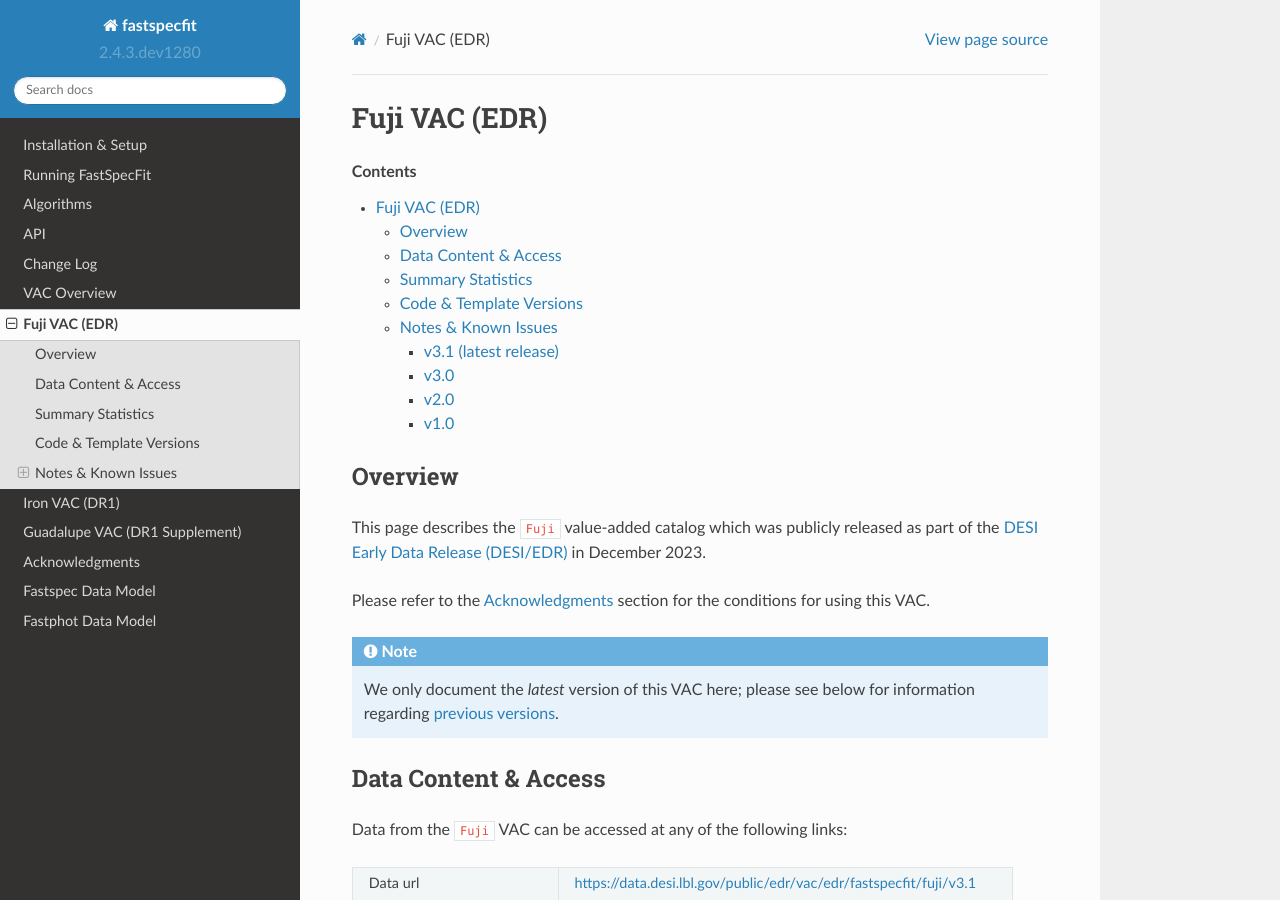
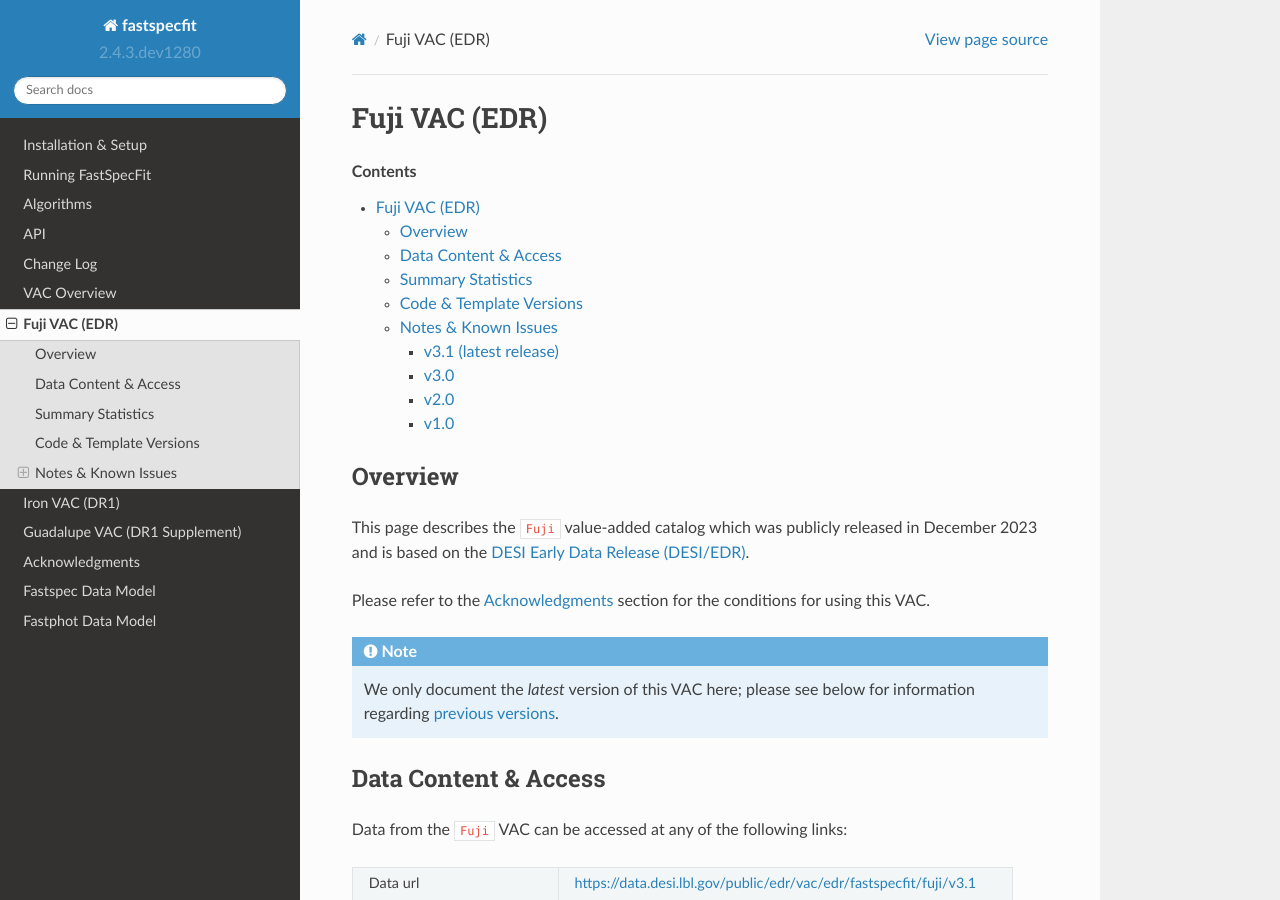
Before and after one commit to desihub/fastspecfit, a Sphinx documentation site: the page built from doc/fuji.rst, in a window 1280 px wide and 900 px high. Built offline with Sphinx 7.4.7 and the Read the Docs theme 2.0.0, drawn with Linux system fonts in a browser that asks for light colours.

Commit message:
clarify release date

```diff
--- a/doc/fuji.rst
+++ b/doc/fuji.rst
@@ -10,7 +10,7 @@ Overview
 --------
 
 This page describes the ``Fuji`` value-added catalog which was publicly released
-as part of the `DESI Early Data Release (DESI/EDR)`_ in December 2023.
+in December 2023 and is based on the `DESI Early Data Release (DESI/EDR)`_.
 
 Please refer to the :ref:`acknowledgments` section for the conditions for using
 this VAC.
```
